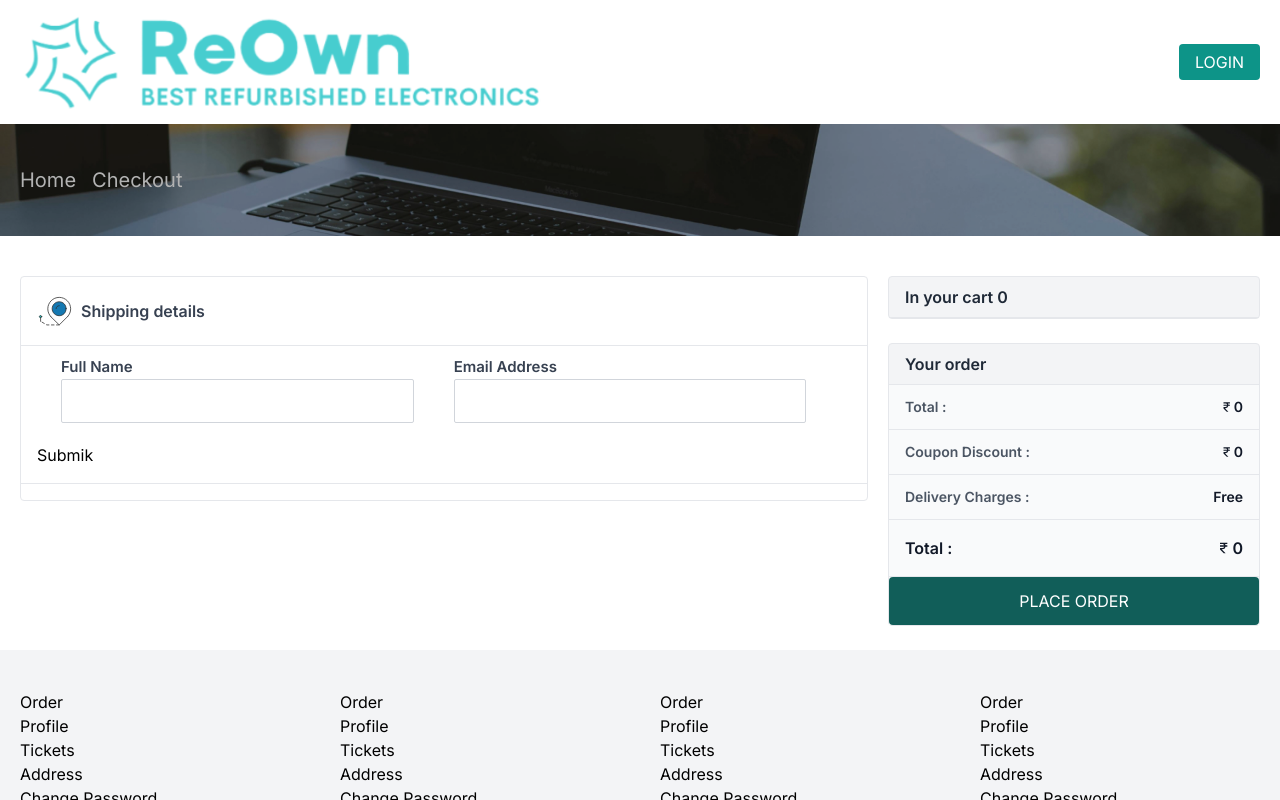
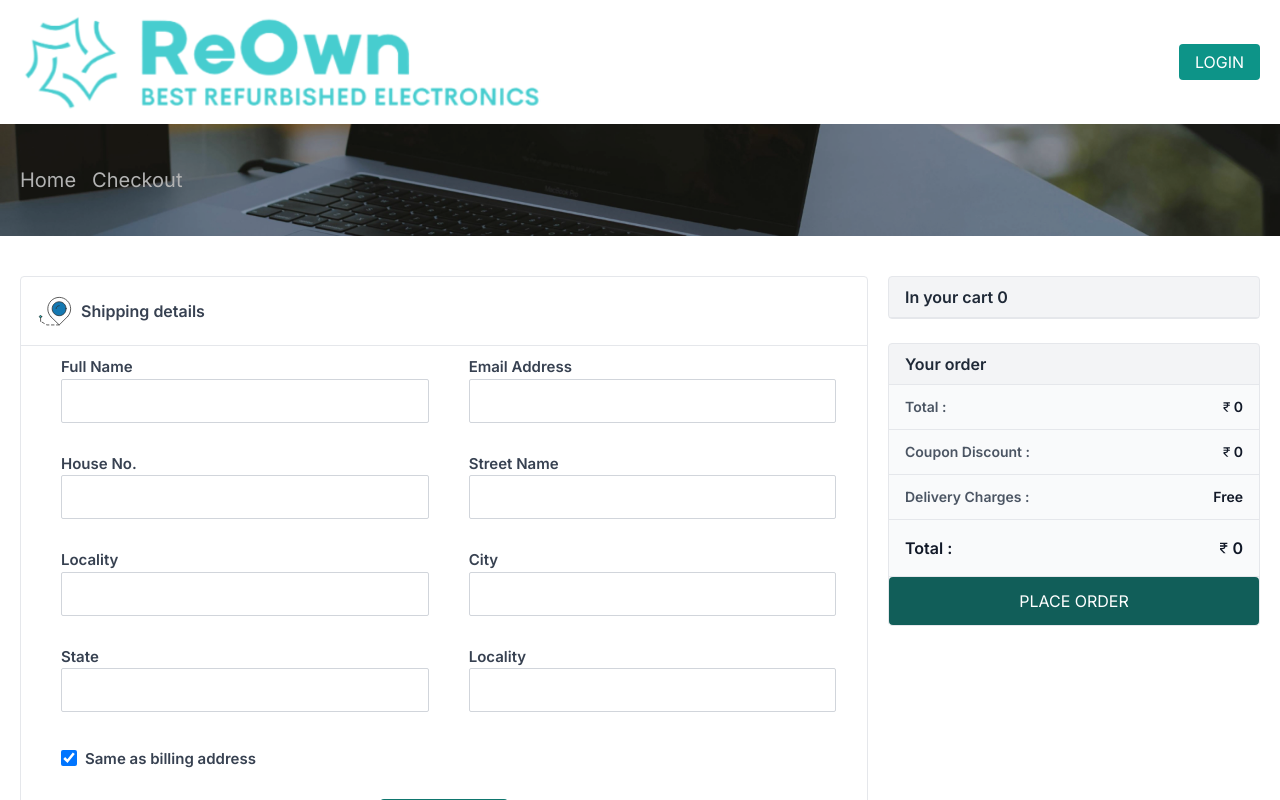
Before and after one commit to Amrendra12345/rd-app, a Next.js app: page /checkout in a window 1280 px wide. Shown: the top 800 px of the page. Built offline with nearby package versions, Linux system fonts and the light colour scheme.

Commit message:
update address

```diff
--- a/src/components/address/formShipping.jsx
+++ b/src/components/address/formShipping.jsx
@@ -1,55 +1,247 @@
-import { Formik, useFormik } from "formik";
-import * as Yup from "yup";
+import { getAuthData } from "@/redux/auth/auth.selector";
+import { profileActions } from "@/redux/profile/profile.reducer";
+import {
+  getBillingAddress,
+  getDeliveryAddress,
+  getparty,
+} from "@/redux/profile/profile.selector";
+import { updateDeliveryAddressDetails } from "@/servers/lib-reown/lib";
+import { Field, Form, Formik } from "formik";
+import { useEffect, useState } from "react";
+import { useDispatch, useSelector } from "react-redux";
 const FormShipping = () => {
-  const formik = useFormik({
-    initialValues: {
-      fullname: "",
-      email: "",
-    },
-    validationSchema: Yup.object({
-      fullname: Yup.number().required().positive().integer(),
-      email: Yup.string().email("Invalid email address").required("Required"),
-    }),
-    onSubmit: (values) => {
-      alert(JSON.stringify(values, null, 2));
-    },
+  const dispatch = useDispatch();
+  const auth = useSelector(getAuthData);
+  const billingAddress = useSelector(getBillingAddress);
+  const deliveryAddress = useSelector(getDeliveryAddress);
+  const party = useSelector(getparty);
+  const [isActive, setIsActive] = useState(false);
+
+  useEffect(() => {
+    if (auth.authLoaded && auth.currentUser) {
+      dispatch(profileActions.getProfileFullDetails());
+    }
+  }, [auth]);
+
+  const initialValues = {
+    name: party && party.party_name,
+    email: party && party.party_email,
+    shipto_houseno: deliveryAddress && deliveryAddress.party_house_no,
+    shipto_street: deliveryAddress && deliveryAddress.party_street_no,
+    shipto_locality: deliveryAddress && deliveryAddress.party_locality,
+    shipto_city: deliveryAddress && deliveryAddress.party_city,
+    shipto_state: deliveryAddress && deliveryAddress.party_state,
+    shipto_pincode: deliveryAddress && deliveryAddress.party_pincode,
+    same_as_billing: true,
+    billing_houseno: billingAddress && billingAddress.party_house_no,
+    billing_street: billingAddress && billingAddress.party_street_no,
+    billing_locality: billingAddress && billingAddress.party_locality,
+    billing_city: billingAddress && billingAddress.party_city,
+    billing_state: billingAddress && billingAddress.party_state,
+    billing_pincode: billingAddress && billingAddress.party_pincode,
+    buying_for_business: "",
+    gst_no: "",
+    company_name: "",
+  };
+
+  const handleSubmit = async (data) => {
+    dispatch(profileActions.saveDeliveryDetails(data))
+      .unwrap()
+      .then((data) => {
+        if (data.status === 200) {
+          setIsActive(true);
+          setTimeout(() => {
+            setIsActive(false);
+          }, 2000);
+        }
       });
+  };
+
   return (
     <div className="flex justify-start items-center gap-2 border-b px-4 pb-4">
-      <form onSubmit={formik.handleSubmit}>
+      <Formik
+        enableReinitialize={true}
+        initialValues={initialValues}
+        onSubmit={handleSubmit}
+      >
+        {({ values }) => (
+          <Form className="w-full">
             <div className="form-group">
               <div className="form-input">
-            <label htmlFor="fullname">Full Name</label>
-            <input
+                <label htmlFor="name">Full Name</label>
+                <Field
                   type="text"
+                  id="name"
+                  name="name"
                   className="form-control"
-              id="fullname"
-              name="fullname"
-              onChange={formik.handleChange}
-              value={formik.values.fullname}
                 />
-            {formik.touched.fullname && formik.errors.fullname ? (
-              <div>{formik.errors.fullname}</div>
-            ) : null}
               </div>
-
               <div className="form-input">
-            <label htmlFor="emai">Email Address</label>
-            <input
-              className="form-control"
+                <label htmlFor="email">Email Address</label>
+                <Field
+                  type="email"
                   id="email"
                   name="email"
-              type="email"
-              onChange={formik.handleChange}
-              value={formik.values.email}
+                  className="form-control"
                 />
-            {formik.touched.email && formik.errors.email ? (
-              <div>{formik.errors.email}</div>
-            ) : null}
               </div>
             </div>
-        <button type="submit">Submik</button>
-      </form>
+            <div className="form-group">
+              <div className="form-input">
+                <label htmlFor="shipto_houseno">House No.</label>
+                <Field
+                  type="text"
+                  id="shipto_houseno"
+                  name="shipto_houseno"
+                  className="form-control"
+                />
+              </div>
+              <div className="form-input">
+                <label htmlFor="shipto_street">Street Name</label>
+                <Field
+                  type="text"
+                  id="shipto_street"
+                  name="shipto_street"
+                  className="form-control"
+                />
+              </div>
+            </div>
+            <div className="form-group">
+              <div className="form-input">
+                <label htmlFor="shipto_locality">Locality</label>
+                <Field
+                  type="text"
+                  id="shipto_locality"
+                  name="shipto_locality"
+                  className="form-control"
+                />
+              </div>
+              <div className="form-input">
+                <label htmlFor="shipto_city">City</label>
+                <Field
+                  type="text"
+                  id="shipto_city"
+                  name="shipto_city"
+                  className="form-control"
+                />
+              </div>
+            </div>
+            <div className="form-group">
+              <div className="form-input">
+                <label htmlFor="shipto_state">State</label>
+                <Field
+                  type="text"
+                  id="shipto_state"
+                  name="shipto_state"
+                  className="form-control"
+                />
+              </div>
+              <div className="form-input">
+                <label htmlFor="shipto_pincode">Locality</label>
+                <Field
+                  type="text"
+                  id="shipto_pincode"
+                  name="shipto_pincode"
+                  className="form-control"
+                />
+              </div>
+            </div>
+            <div className="form-group">
+              <div className="form-input flex gap-2 items-center">
+                <Field
+                  type="checkbox"
+                  id="same_as_billing"
+                  name="same_as_billing"
+                  className="w-4 h-4"
+                  checked={values.same_as_billing}
+                />
+                <label htmlFor="same_as_billing" className="mt-2">
+                  Same as billing address
+                </label>
+              </div>
+            </div>
+            {!values.same_as_billing && (
+              <>
+                <div className="form-group">
+                  <div className="form-input">
+                    <label htmlFor="billing_houseno">House No.</label>
+                    <Field
+                      type="text"
+                      id="billing_houseno"
+                      name="billing_houseno"
+                      className="form-control"
+                    />
+                  </div>
+                  <div className="form-input">
+                    <label htmlFor="billing_street">Street Name</label>
+                    <Field
+                      type="text"
+                      id="billing_street"
+                      name="billing_street"
+                      className="form-control"
+                    />
+                  </div>
+                </div>
+                <div className="form-group">
+                  <div className="form-input">
+                    <label htmlFor="billing_locality">Locality</label>
+                    <Field
+                      type="text"
+                      id="billing_locality"
+                      name="billing_locality"
+                      className="form-control"
+                    />
+                  </div>
+                  <div className="form-input">
+                    <label htmlFor="billing_city">City</label>
+                    <Field
+                      type="text"
+                      id="billing_city"
+                      name="billing_city"
+                      className="form-control"
+                    />
+                  </div>
+                </div>
+                <div className="form-group">
+                  <div className="form-input">
+                    <label htmlFor="billing_state">State</label>
+                    <Field
+                      type="text"
+                      id="billing_state"
+                      name="billing_state"
+                      className="form-control"
+                    />
+                  </div>
+                  <div className="form-input">
+                    <label htmlFor="billing_pincode">Postal Code</label>
+                    <Field
+                      type="text"
+                      id="billing_pincode"
+                      name="billing_pincode"
+                      className="form-control"
+                    />
+                  </div>
+                </div>
+              </>
+            )}
+            {isActive && (
+              <div className="flex justify-center items-center py-4 mt-2">
+                <p className="bg-green-50 text-green-800 font-semibold py-2 rounded px-5">
+                  Successfully update your address.
+                </p>
+              </div>
+            )}
+            <div className="flex justify-center items-center py-2 mt-2">
+              <button
+                className="py-2 px-8 bg-teal-700 text-white transition-all rounded duration-500 uppercase font-semibold hover:bg-teal-800"
+                type="submit"
+              >
+                Update
+              </button>
+            </div>
+          </Form>
+        )}
+      </Formik>
     </div>
   );
 };
--- a/src/components/header.jsx
+++ b/src/components/header.jsx
@@ -35,7 +35,12 @@ const Header = () => {
       window.removeEventListener("scroll", stickNavbar);
     };
   }, []);
-
+  useEffect(() => {
+    if (auth && auth.currentUser && auth.authLoaded) {
+      dispatch(cartActions.syncCartData());
+      dispatch(wishlistActions.syncWishlistData());
+    }
+  }, [auth]);
   const stickNavbar = () => {
     if (window !== undefined) {
       let windowHeight = window.scrollY;
--- a/src/components/homeComponent/hero.jsx
+++ b/src/components/homeComponent/hero.jsx
@@ -12,7 +12,7 @@ const Hero = () => {
         spaceBetween={30}
         loop={true}
         // autoplay={{
-        //   delay: 10000,
+        //   delay: 1000,
         //   disableOnInteraction: false,
         // }}
         pagination={{
--- a/src/styles/globals.css
+++ b/src/styles/globals.css
@@ -16,13 +16,16 @@
     @apply w-full justify-start items-center gap-4 flex py-2 px-6 flex-col md:flex-row md:gap-10;
   }
   .form-input {
-    @apply w-full md:w-[48%] flex-shrink-0;
+    @apply w-full md:w-[48%] flex-shrink-0 relative;
   }
   .form-input label {
     @apply text-gray-700 font-semibold mb-1 text-[15px];
   }
   .form-control {
     @apply w-full rounded-sm py-2 border border-gray-300 h-11 mb-3 focus:outline-none focus:border-teal-400 px-3;
+  }
+  .error_class{
+    @apply border-rose-200;
   }
   input:-webkit-autofill {
     background-color: transparent !important;
@@ -59,7 +62,9 @@
     @apply scale-105 transition-all duration-1000 ease-in-out;
   }
 }
-
+.form-error{
+    @apply text-red-600 text-sm font-semibold  absolute bottom-[-12px] left-0 w-full;
+}
 .hsticky {
   position: fixed;
   top: 0;
```
Also changed, not shown: src/helperForm/billingValidation.js (added, +9 -0 lines). Lines whose indentation alone changed are shown as unchanged.
